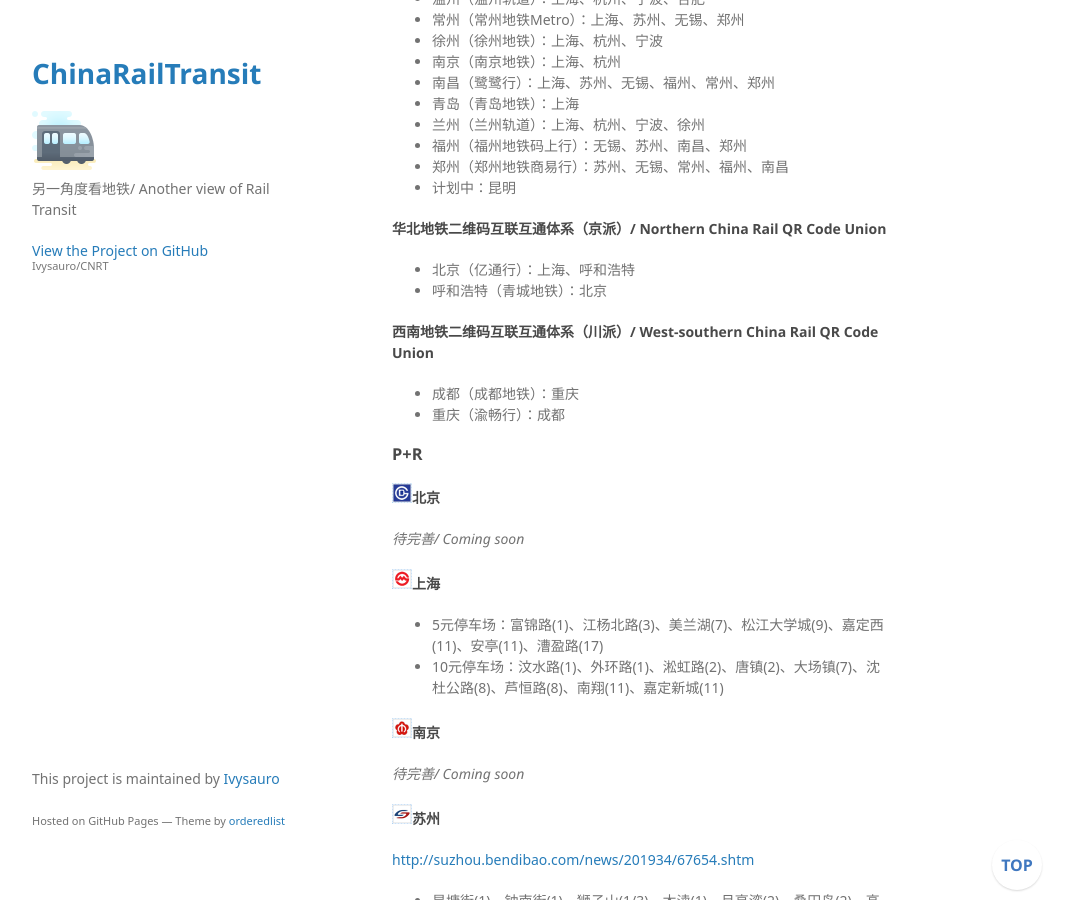
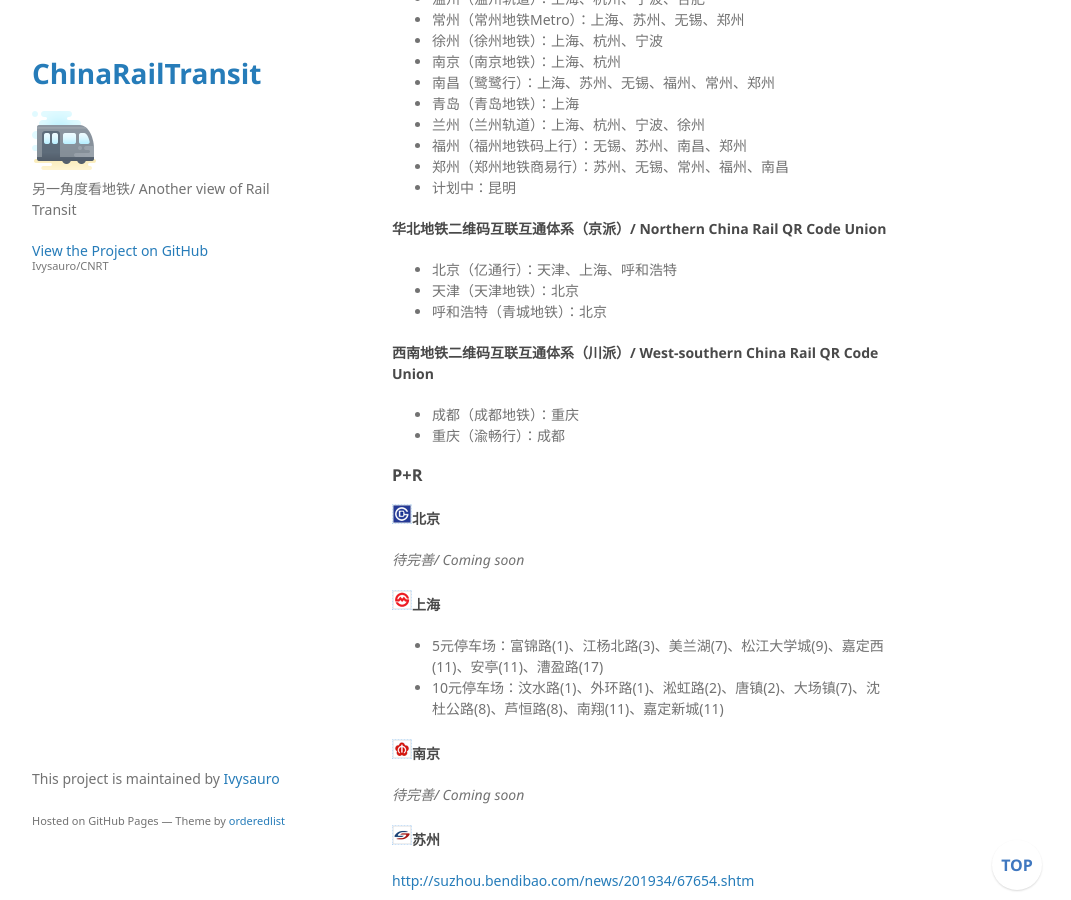
Before and after one commit to Ivysauro/CNRT, a Jekyll site: the page built from data/GeOp.md, in a window 1280 px wide and 900 px high, scrolled down 9605 px. Shown: the whole window, without its empty margins (178-1249 px from the left). Built offline with Jekyll 4.4.1, drawn with Linux system fonts in a browser that asks for light colours; some web fonts are replaced; our own code applies the rules of GitHub Pages for plain Markdown files; a script that is not in the unit is left out.

Commit message:
🍊更新北京、天津数据

```diff
--- a/data/GeOp.md
+++ b/data/GeOp.md
@@ -234,7 +234,8 @@
 
 #### 华北地铁二维码互联互通体系（京派）/ Northern China Rail QR Code Union
 
-- 北京（亿通行）：上海、呼和浩特
+- 北京（亿通行）：天津、上海、呼和浩特
+- 天津（天津地铁）：北京
 - 呼和浩特（青城地铁）：北京
 
 #### 西南地铁二维码互联互通体系（川派）/ West-southern China Rail QR Code Union
```
